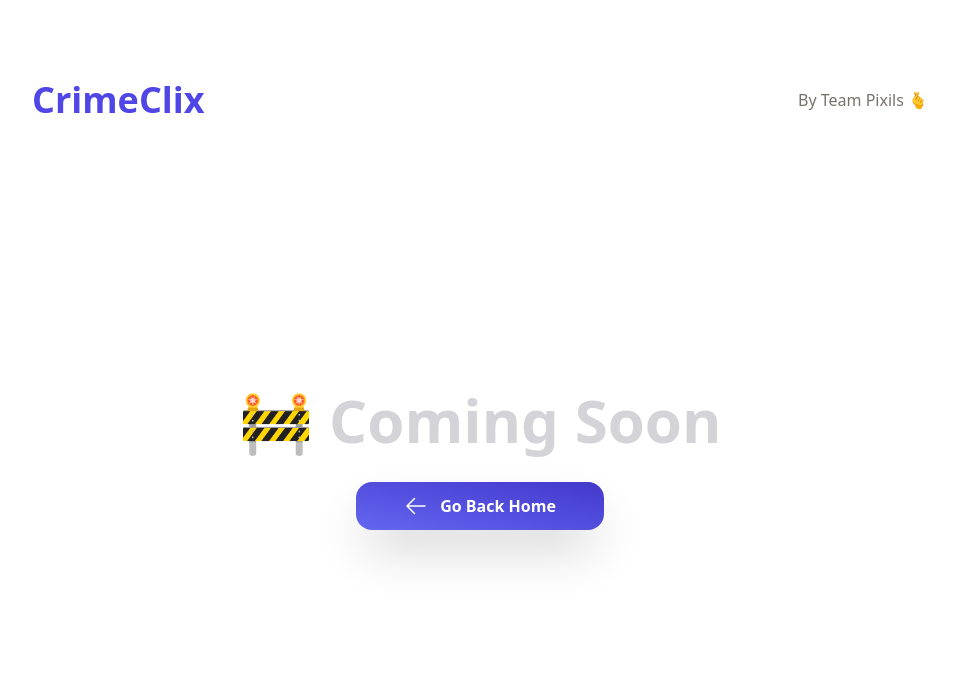
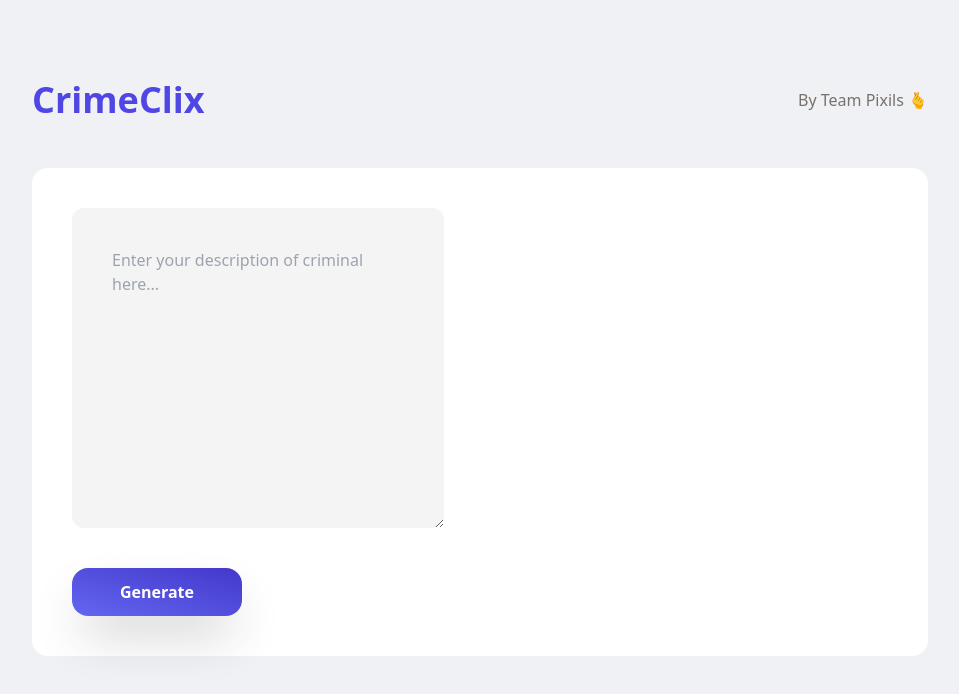
Before and after one commit to Pixils/CrimeClix, a Next.js app in the folder frontend/: page /try in a window 1280 px wide. Shown: the top 694 px of the page, without its empty margins (160-1119 px from the left). Built offline with nearby package versions, Linux system fonts and the light colour scheme; a web font is replaced by a local one.

Commit message:
add stabeldiffusion

```diff
--- a/frontend/next.config.js
+++ b/frontend/next.config.js
@@ -1,6 +1,16 @@
 /** @type {import('next').NextConfig} */
 const nextConfig = {
   reactStrictMode: true,
+  images: {
+    remotePatterns: [
+      {
+        protocol: 'https',
+        hostname: '*.r2.dev',
+        port: '',
+        pathname: '**',
+      },
+    ],
+  },
 }
 
 module.exports = nextConfig
--- a/frontend/package.json
+++ b/frontend/package.json
@@ -13,6 +13,7 @@
     "@types/react": "18.0.35",
     "@types/react-dom": "18.0.11",
     "autoprefixer": "10.4.14",
+    "axios": "^1.3.5",
     "eslint": "8.38.0",
     "eslint-config-next": "13.3.0",
     "next": "13.3.0",
--- a/frontend/src/components/Button.tsx
+++ b/frontend/src/components/Button.tsx
@@ -1,11 +1,11 @@
-import { Children } from "react";
-
 interface ButtonProps {
-  children: React.ReactNode
+  onClick?: () => void;
+  children: React.ReactNode;
 }
-const Button = ({ children }: ButtonProps) => {
+const Button = ({ onClick, children }: ButtonProps) => {
   return (
     <button
+      onClick={onClick}
       className="text-white px-12 py-3 font-lg font-semibold rounded-2xl bg-gradient-to-tr from-indigo-500 to-indigo-700 hover:from-indigo-500 hover:to-indigo-800 shadow-2xl shadow-stone-800/30 transition hover:scale-110"
     >
       {children}
--- /dev/null
+++ b/frontend/src/components/Output.tsx
@@ -0,0 +1,26 @@
+import Image from "next/image";
+
+interface OutputProps {
+  output: string[];
+  status: "idle" | "loading";
+}
+
+const Output = ({ output, status }: OutputProps) => {
+  if (status === "loading") {
+    return <h1>Loading...</h1>;
+  }
+
+  if (status === "idle" && output.length === 0) {
+    return <div></div>
+  }
+
+  return (
+    <div className="grid grid-cols-3 gap-5 place-items-center h-full">
+      {output.map((src) => (
+        <Image key={src} src={src} className="rounded-3xl" alt="output" width={256} height={256} />
+      ))}
+    </div>
+  );
+};
+
+export default Output;
--- a/frontend/src/pages/try.tsx
+++ b/frontend/src/pages/try.tsx
@@ -1,36 +1,54 @@
 import Button from "@/components/Button";
 import Navbar from "@/components/Navbar";
-import Link from "next/link";
+import Output from "@/components/Output";
+import axios from "axios";
+import { useState } from "react";
 
 const Try = () => {
+  const [prompt, setPrompt] = useState("");
+  const [output, setOutput] = useState<string[]>([]);
+  const [status, setStatus] = useState<"idle" | "loading">("idle");
+
+  const text2Image = async (prompt: string) => {
+    console.log("Generating images");
+    setStatus("loading");
+
+    const updatedPrompt = `${prompt}, portrait, realistic, looking at the camera`
+
+    const {
+      data: { output },
+    } = await axios.post("https://stablediffusionapi.com/api/v3/text2img", {
+      key: "c7dKHZ709uP1N6yRp1mS8F3ALK3CrldPfuIPfnwSz7rML1mqjiOPGQ1SiixI",
+      prompt: updatedPrompt,
+      width: 256,
+      height: 256,
+      samples: 3,
+      promptStrenght: 20,
+    });
+
+    console.log(output);
+    setOutput(output);
+    setStatus("idle");
+  };
+
   return (
     <div className="mx-20 max-w-4xl md:mx-auto">
       <Navbar />
-      <div className="grid place-items-center min-h-[calc(100vh-5rem-2.5rem)]">
-        <div className="flex flex-col gap-8 items-center">
-          <h1 className="text-6xl font-bold text-zinc-300">🚧 Coming Soon</h1>
-          <Link href="/" className="group">
-            <Button>
-              <span className="flex gap-3">
-                <svg
-                  xmlns="http://www.w3.org/2000/svg"
-                  fill="none"
-                  viewBox="0 0 24 24"
-                  strokeWidth={1.5}
-                  stroke="currentColor"
-                  className="w-6 h-6 transition group-hover:translate-x-[-12px]"
-                >
-                  <path
-                    strokeLinecap="round"
-                    strokeLinejoin="round"
-                    d="M10.5 19.5L3 12m0 0l7.5-7.5M3 12h18"
-                  />
-                </svg>
-                Go Back Home
-              </span>
-            </Button>
-          </Link>
+      <div className="bg-white rounded-2xl p-10 mt-12">
+        <div className="flex justify-stretch gap-10 mb-10">
+          <textarea
+            className="bg-zinc-100 p-10 rounded-xl"
+            placeholder="Enter your description of criminal here..."
+            value={prompt}
+            onChange={(e) => setPrompt(e.target.value)}
+            cols={30}
+            rows={10}
+          ></textarea>
+          <div>
+            <Output status={status} output={output} />
+          </div>
         </div>
+        <Button onClick={() => text2Image(prompt)}>Generate</Button>
       </div>
     </div>
   );
--- a/frontend/src/styles/globals.css
+++ b/frontend/src/styles/globals.css
@@ -5,3 +5,7 @@
 @tailwind base;
 @tailwind components;
 @tailwind utilities;
+
+body {
+    background-color: #f0f1f4;
+}
```
Also changed, not shown: 1 other file (tests, documents, lock files or other folders).
